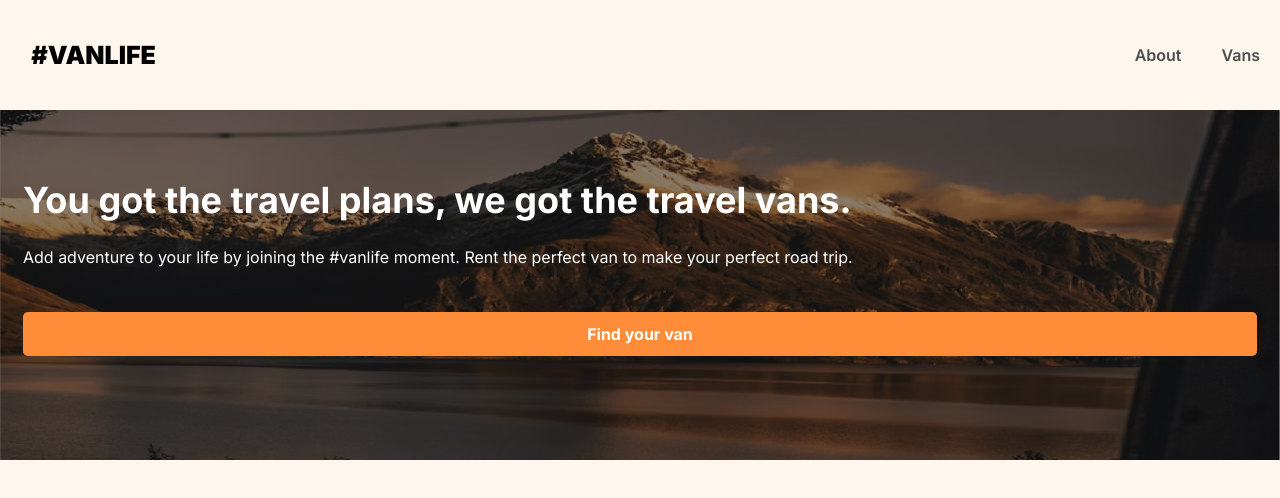
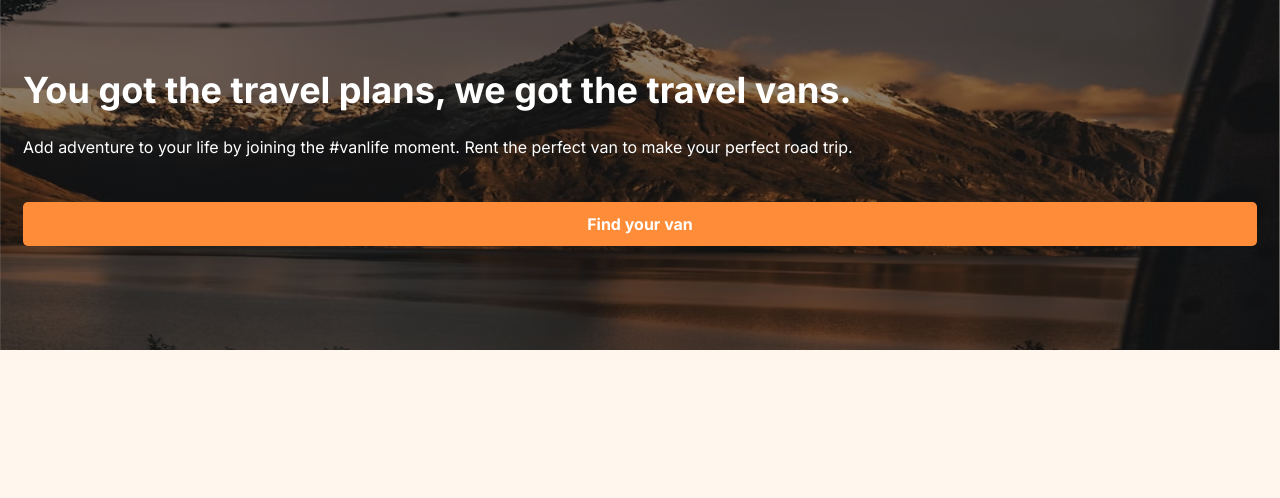
Before and after one commit to SanJammin/Vanlife, a React (Vite) app: page / in a window 1280 px wide. Shown: the top 498 px of the page. Built offline with nearby package versions, Linux system fonts and the light colour scheme; what miragejs would draw is missing.

Commit message:
Fix the navbar with a Layout Route

```diff
--- a/src/main.jsx
+++ b/src/main.jsx
@@ -11,13 +11,6 @@ import "../server";
 function App() {
   return (
     <BrowserRouter>
-      <header>
-        <Link className="site-logo" to="/">#VanLife</Link>
-        <nav>
-          <Link to="/about">About</Link>
-          <Link to="/vans">Vans</Link>
-        </nav>
-      </header>
       <Routes>
         <Route path="/" element={<Home />} />
         <Route path="/about" element={<About />} />
```
Also changed, not shown: src/components/Header.jsx (added, +11 -0 lines), src/components/Layout.jsx (added).
